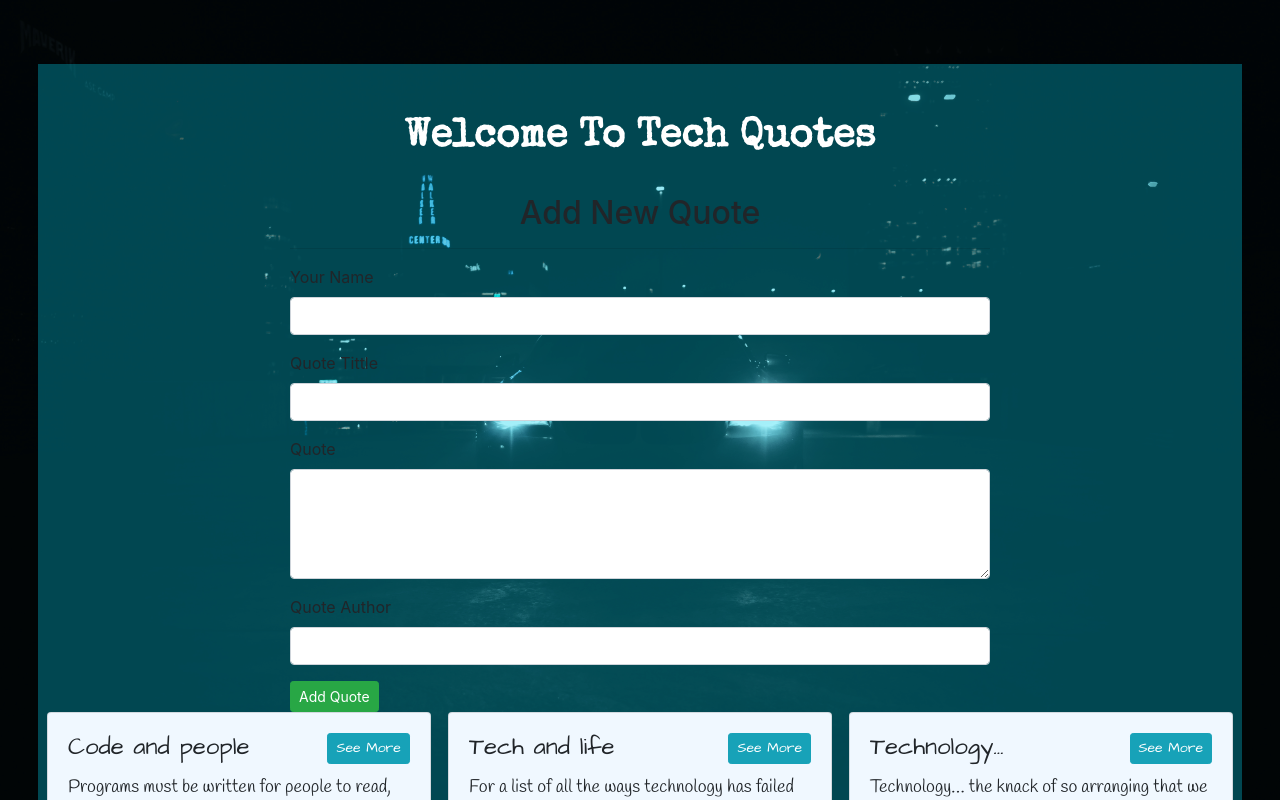
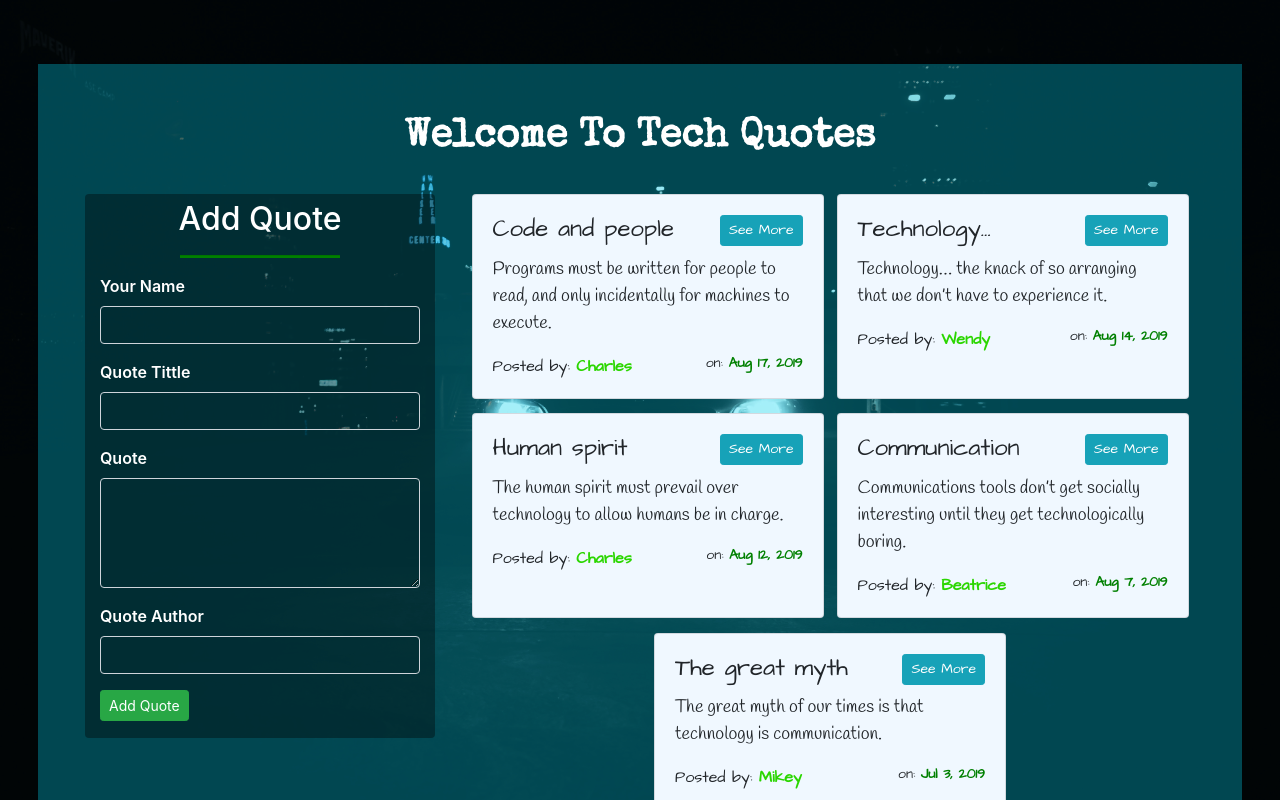
Before and after one commit to Owiti-Charles/Quotes-app, an Angular app: page / in a window 1280 px wide. Shown: the top 800 px of the page. Built offline with nearby package versions, Linux system fonts and the light colour scheme; a web font is replaced by a local one; what @sweetalert2/ngx-sweetalert2 would draw is missing.

Commit message:
Add validation to form to control the user inputs

```diff
--- a/src/app/app.module.ts
+++ b/src/app/app.module.ts
@@ -1,5 +1,6 @@
 import { BrowserModule } from '@angular/platform-browser';
 import { NgModule } from '@angular/core';
+import { FormsModule } from '@angular/forms';
 import { SweetAlert2Module } from '@sweetalert2/ngx-sweetalert2';
 import { AppRoutingModule } from './app-routing.module';
 import { AppComponent } from './app.component';
@@ -20,6 +21,7 @@ import { QuotesFormComponent } from './quotes-form/quotes-form.component';
   imports: [
     BrowserModule,
     AppRoutingModule,
+    FormsModule,
     SweetAlert2Module.forRoot()
   ],
   providers: [],
--- a/src/app/quotes-form/quotes-form.component.css
+++ b/src/app/quotes-form/quotes-form.component.css
@@ -0,0 +1,24 @@
+.form-control{
+  color: white;
+  background: transparent;
+  font-weight: 570;
+}
+label{
+  color: white;
+  font-weight: 600;
+}
+hr{
+  width: 50%;
+  height: 2px;
+  background-color: green;
+}
+.heading{
+  color: white;
+  text-align: center;
+  padding-top: 2%;
+}
+.container-fluid{
+  background-color: rgba(0, 0, 0, 0.374);
+  border-radius: 4px;
+  padding-bottom: 5%;
+}
--- a/src/app/quotes-form/quotes-form.component.html
+++ b/src/app/quotes-form/quotes-form.component.html
@@ -1,22 +1,31 @@
 <div class="container-fluid">
-  <h2 class="text-center">Add New Quote</h2>
+  <h2 class="heading">Add Quote</h2>
   <hr>
   <form>
       <div class="form-group">
         <label for="name">Your Name</label>
-        <input type="text" required class="form-control" id="name">
+        <input type="text" required class="form-control" id="name" [(ngModel)]="quoted.name" name="name" #name='ngModel' minlength="3">
+        <div *ngIf="name.invalid && name.dirty"
+        class="alert alert-danger">
+        <div *ngIf="name.errors.required">
+            Name is required.
+        </div>
+        <div *ngIf="name.errors.minlength">
+          Name must be at least 3 characters long.
+        </div>
+      </div>
       </div>
       <div class="form-group">
         <label for="name">Quote Tittle</label>
-        <input type="text" required class="form-control" id="name">
+        <input type="text" required class="form-control" id="title" [(ngModel)]="quoted.title" name="title" #title='ngModel'>
       </div>
       <div class="form-group">
         <label for="description">Quote</label>
-        <textarea class="form-control" id="quote" rows="4" required></textarea>
+        <textarea class="form-control" id="quote" rows="4" required [(ngModel)]="quoted.quote" name="quote" #quote='ngModel'></textarea>
       </div>
       <div class="form-group">
         <label for="name">Quote Author</label>
-        <input type="text" required class="form-control" id="name">
+        <input type="text" required class="form-control" id="author"[(ngModel)]="quoted.name" name="author" #author='ngModel'>
       </div>
       <button class="btn btn-sm btn-success">Add Quote</button>
   </form>
--- a/src/app/quotes-form/quotes-form.component.ts
+++ b/src/app/quotes-form/quotes-form.component.ts
@@ -1,4 +1,5 @@
 import { Component, OnInit } from '@angular/core';
+import { Quote } from '../quote';
 
 @Component({
   selector: 'app-quotes-form',
@@ -6,6 +7,7 @@ import { Component, OnInit } from '@angular/core';
   styleUrls: ['./quotes-form.component.css']
 })
 export class QuotesFormComponent implements OnInit {
+  quoted = new Quote(0,"","","","",new Date(),0,0);
 
   constructor() { }
 
--- a/src/app/quotes/quotes.component.html
+++ b/src/app/quotes/quotes.component.html
@@ -4,15 +4,12 @@
   </h1>
   <div class="container">
     <div class="row">
-      <div class="col-sm-2"></div>
-      <div class="col-sm-8">
+      <div class="col-sm-4">
         <app-quotes-form></app-quotes-form>
       </div>
-      <div class="col-sm-2"></div>
-    </div>
-  </div>
+      <div class="col-sm-8">
         <div class="all-cards">
-    <div *ngFor="let quote of sortQuotes let i= index" class="card" style="width: 24rem;"  >
+          <div *ngFor="let quote of sortQuotes let i= index" class="card" style="width: 22rem;"  >
             <div class="card-body">
               <h4 class="card-title">{{quote.title}}<button (click)='displayInfo(i)' class="btn btn-info btn-sm" id="quotes-button" >See More</button></h4>
               <p class="card-text" id="param">{{quote.quote}}</p>
@@ -23,3 +20,7 @@
           </div>
         </div>
       </div>
+    </div>
+  </div>
+
+</div>
--- a/src/app/quotes/quotes.component.ts
+++ b/src/app/quotes/quotes.component.ts
@@ -14,7 +14,7 @@ export class QuotesComponent implements OnInit {
     new Quote (3,'Mikey','The great myth','The great myth of our times is that technology is communication.','Libby Larsen',new Date(2019,6,3),0,0),
     new Quote (4,'Beatrice','Communication','Communications tools don’t get socially interesting until they get technologically boring.','Clay Shirky',new Date(2019,7,7),0,0),
     new Quote (5,'Charles','Code and people','Programs must be written for people to read, and only incidentally for machines to execute.','Harold Abelson',new Date(2019,7,17),0,0),
-    new Quote (6,'Alfred','Tech and life','For a list of all the ways technology has failed to improve the quality of life, please press three.','Alice Kahn',new Date(2019,7,15),0,0),
+    // new Quote (6,'Alfred','Tech and life','For a list of all the ways technology has failed to improve the quality of life, please press three.','Alice Kahn',new Date(2019,7,15),0,0),
   ];
   get sortQuotes() {
     return this.quotes.sort((a, b) => {
```
Lines whose indentation alone changed are shown as unchanged.
